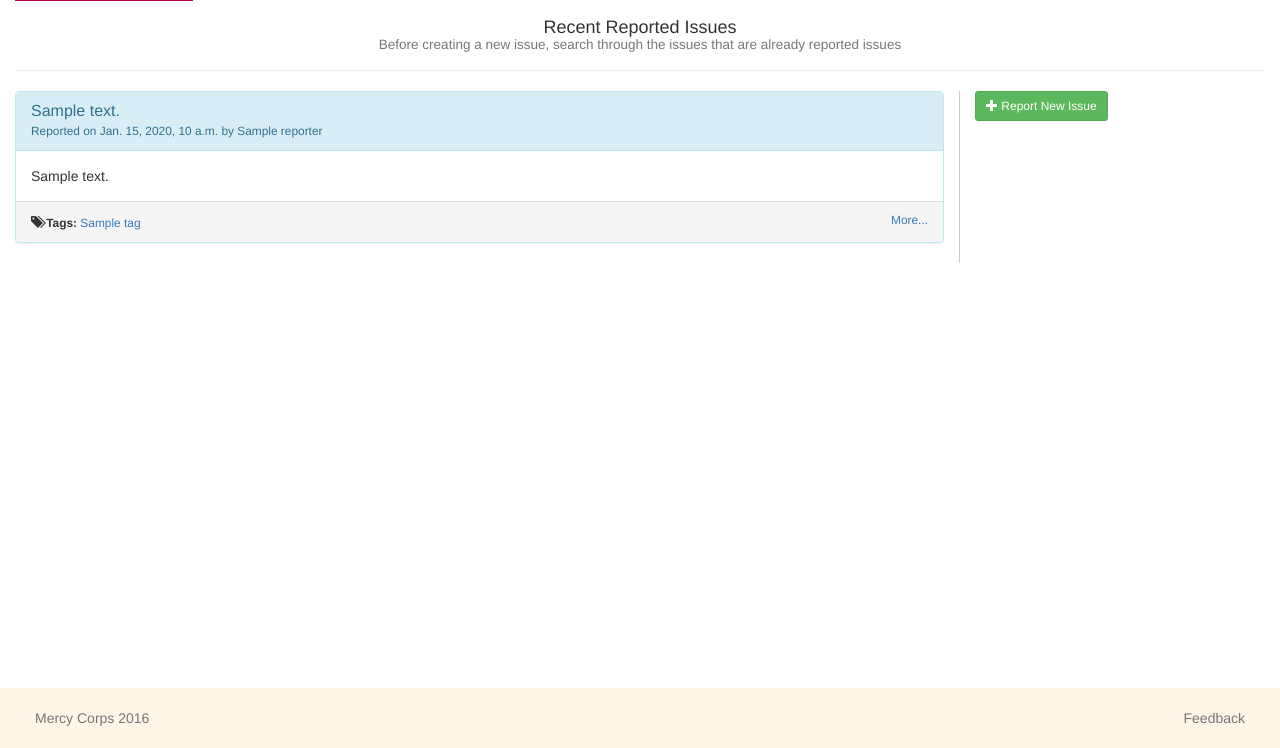
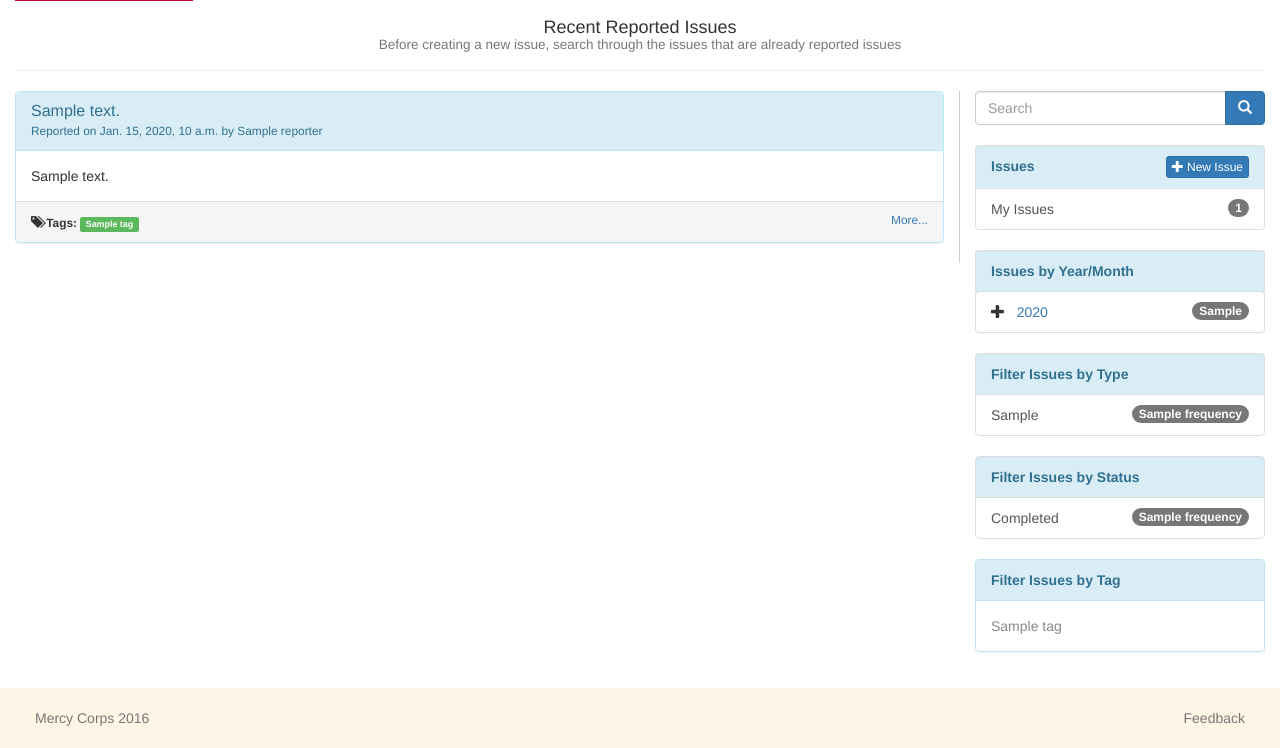
Before and after one commit to mercycorps/eproweb, a Django app: template htdocs/feedback/templates/feedback/feedback_list.html in a window 1280 px wide. Shown: the part 52-800 px from the top of the page. Run offline with Django 3.2, Linux system fonts and the light colour scheme; the template is opened without the code that fills it: most values are stand-ins (such as "Sample title", 1, 10 or a date in 2020); some libraries are stand-ins or nearby versions.

Commit message:
made all of the filtering options work for feedback list

```diff
--- a/htdocs/eproweb/templates/base.html
+++ b/htdocs/eproweb/templates/base.html
@@ -185,7 +185,7 @@
                     Mercy Corps {% now "Y" %}
                 </span>
                 <span style="float:right; padding: 20px; " class="text-muted">
-                    <a href="{% url 'feedback_ist' %}" id="feedback_btn" class="text-muted">Feedback</a>
+                    <a href="{% url 'feedback_list' %}" id="feedback_btn" class="text-muted">Feedback</a>
                 </span>
             </div>
         </footer>
--- a/htdocs/feedback/templates/feedback/feedback_detail.html
+++ b/htdocs/feedback/templates/feedback/feedback_detail.html
@@ -8,7 +8,7 @@
 {% block feedback_content %}
 <nav>
   <ul class="pager">
-    <li class="previous"><a href="{% url 'feedback_ist' %}"><span aria-hidden="true">&larr;</span> Back to Issues List</a></li>
+    <li class="previous"><a href="{% url 'feedback_list' %}"><span aria-hidden="true">&larr;</span> Back to Issues List</a></li>
     <!--<li class="next"><a href="#">Newer <span aria-hidden="true">&rarr;</span></a></li>-->
   </ul>
 </nav>
--- a/htdocs/feedback/templates/feedback/feedback_list.html
+++ b/htdocs/feedback/templates/feedback/feedback_list.html
@@ -24,7 +24,7 @@
             </div>
             <div class="panel-footer"><small><strong><span class="glyphicon glyphicon-tags"></span> Tags:</strong>
                 {% for t in f.tags.all %}
-                    <a href="/search/?q={{ t.name }}"> {{ t.name }}</a> {% if not forloop.last %} ,  {% endif %}
+                    <a href="{% url 'feedback_filter' %}?tag={{t.id}}"><span class="label label-success"> {{ t.tag }}</span></a>
                 {% endfor %}
                 <a class="pull-right" href="{{ f.get_absolute_url }}">More...</a></small>
             </div>
--- a/htdocs/feedback/templates/feedback/home.html
+++ b/htdocs/feedback/templates/feedback/home.html
@@ -22,14 +22,85 @@
             {% endblock feedback_content %}
         </div>
         <div class="col-sm-3">
-            <a href="{% url 'feedback_add' %}" id="id_add_feedback_link"class="btn btn-success btn-sm"><span class="glyphicon glyphicon-plus
-glyphicon"></span> Report New Issue</a>
+            <div class="input-group">
+                <input name="q" value="" placeholder="Search" class="form-control" type="search">
+                <span class="input-group-btn">
+                    <button class="btn btn-primary" type="submit" id="filter-clear">
+                        <i class="glyphicon glyphicon-search"></i>
+                    </button>
+                </span>
+            </div>
+            <br />
+            <ul class="list-group">
+                <li class="list-group-item list-group-item-info"><strong>Issues</strong>
+                    <a href="{% url 'feedback_add' %}" id="id_add_feedback_link"class="btn btn-primary btn-xs pull-right"><span class="glyphicon glyphicon-plus"></span> New Issue</a>
+                    <div class="clearfix"></div>
+                </li>
+                <a href="{% url 'feedback_filter' %}?created_by={{ user.userprofile.pk }}" class="list-group-item"><span class="badge">{{my_issues_count}}</span> My Issues</a>
+            </ul>
+
+            <div class="list-group">
+                <span href="#" class="list-group-item list-group-item-info"><strong>Issues by Year/Month</strong></span>
+                <ul class="list-group">
+                {% for year, months in archive_data.items %}
+                    {% if year %}
+                        <li class="tree-toggler list-group-item">
+                            <span class="glyphicon glyphicon-plus" style="cursor:pointer"></span>&nbsp; &nbsp;<a href="{% url 'yearly' year %}">{{ year }}</a><span class="badge pull-right">{{ months.0 }}</span>
+                            <ul class = "tree" style="display: none;">
+                            {% for month in months.1 %}
+                                <a href="{% url 'monthly' year month.0 %}" class="list-group-item">  {{month.0}}<span class="badge pull-right"> {{month.1}} </span></a>
+                            {% endfor %}
+                            </ul>
+                        </li>
+                    {% endif %}
+                {% endfor %}
+                </ul>
+            </div>
+
+            <div class="list-group">
+                <span href="#" class="list-group-item list-group-item-info"><strong>Filter Issues by Type</strong></span>
+                {% for t in issue_types %}
+                    <a href="{% url 'feedback_filter' %}?type={{t.id}}" class="list-group-item">
+                        {{ t.issue_type }}<span class="badge pull-right"> {{t.frequency}} </span></a>
+                {% endfor %}
+            </div>
+
+            <div class="list-group">
+                <span href="#" class="list-group-item list-group-item-info"><strong>Filter Issues by Status</strong></span>
+                {% for s in issues_by_status %}
+                    <a href="{% url 'feedback_filter' %}?status={{s.id}}" class="list-group-item">
+                        {{ s.status }}<span class="badge pull-right"> {{s.frequency}} </span></a>
+                {% endfor %}
+            </div>
+
+            <div id="tag_cloud" class="panel panel-info">
+                <div class="panel-heading"><strong>Filter Issues by Tag</strong></div>
+                <div class="panel-body">
+                    {% for t in tags %}
+                        <a href="{% url 'feedback_filter' %}?tag={{t.id}}" style="font-size: {{ t.fontsize }}em" title="# of issues using this tag: {{ t.frequency }}"><font color="{{ t.color }}">{{ t.tag }}</font></a>
+                    {% endfor %}
+                </div>
+            </div>
+
         </div>
     </div>
+
 {% endblock content %}
 
+
 {% block extra_js %}
-
+    <!--<script type="text/javascript" src="{% static 'feedback/js/app_feedback.js' %}"></script>-->
+    <script type = "text/javascript">
+    "use strict";
+    $(document).ready(function() {
+        /* Register click event on the category tree and toggle its visibility */
+        $('li.tree-toggler').click(function () {
+            //$(this).parent().children('ul.tree').toggle(300);
+            $(this).children('ul.tree').toggle(300);
+            $(this).children('span').eq(0).toggleClass("glyphicon glyphicon-plus glyphicon glyphicon-minus");
+        });
+    });
+    </script>
     {% block feedback_extra_js %}
 
     {% endblock feedback_extra_js %}
```
Also changed, not shown: htdocs/feedback/mixins.py (added, +91 -0 lines), htdocs/feedback/templates/feedback/archive_month.html (added, +17 -0 lines), htdocs/feedback/templates/feedback/archive_year.html (added, +17 -0 lines), htdocs/feedback/urls.py (+8 -3 lines), htdocs/feedback/utils.py (added, +13 -0 lines), htdocs/feedback/views.py (+47 -4 lines).
